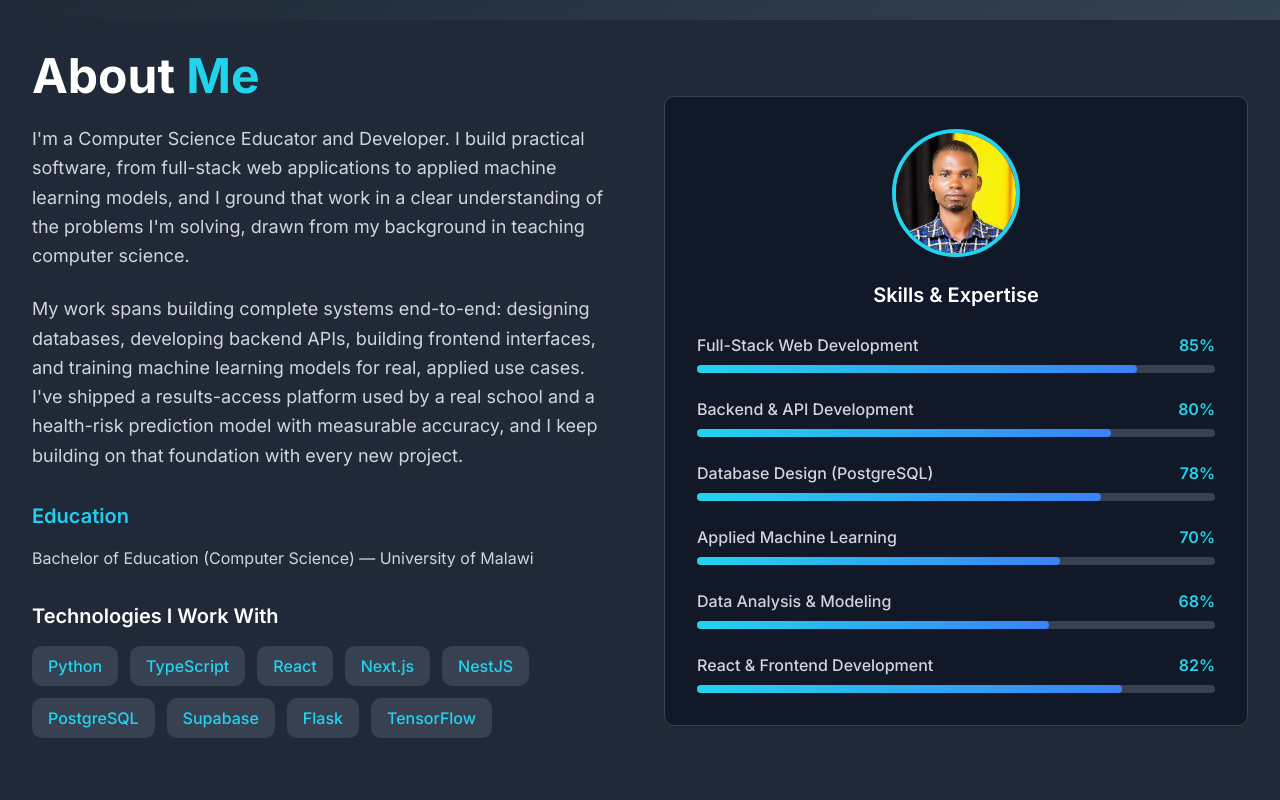
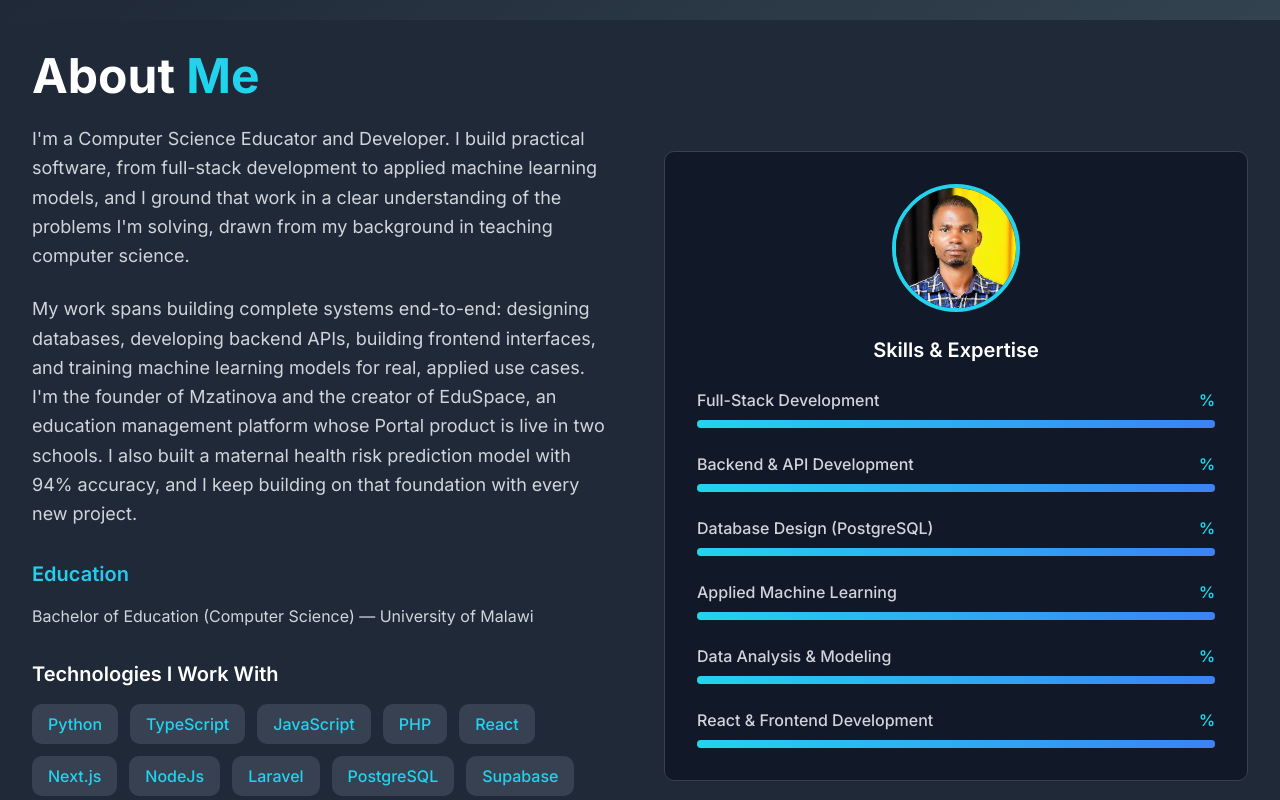
Before and after one commit to mzati-dev/wadimkweza-portfolio, a React (Vite) app: page / in a window 1280 px wide. Shown: the part 780-1580 px from the top of the page. Built offline with nearby package versions, Linux system fonts and the light colour scheme; grey boxes are pictures that could not be loaded.

Commit message:
Revise About component with updated skills and description
Updated skills and technologies lists, and revised the personal description to include new projects and achievements.

```diff
--- a/src/components/About.tsx
+++ b/src/components/About.tsx
@@ -3,16 +3,16 @@ import { Card, CardContent } from '@/components/ui/card';
 
 const About: React.FC = () => {
   const skills = [
-    { name: "Full-Stack Web Development", level: 85 },
-    { name: "Backend & API Development", level: 80 },
-    { name: "Database Design (PostgreSQL)", level: 78 },
-    { name: "Applied Machine Learning", level: 70 },
-    { name: "Data Analysis & Modeling", level: 68 },
-    { name: "React & Frontend Development", level: 82 },
+    { name: "Full-Stack Development"},
+    { name: "Backend & API Development"},
+    { name: "Database Design (PostgreSQL)"},
+    { name: "Applied Machine Learning"},
+    { name: "Data Analysis & Modeling"},
+    { name: "React & Frontend Development"},
   ];
 
   const technologies = [
-    "Python", "TypeScript", "React", "Next.js", "NestJS",
+    "Python", "TypeScript", "JavaScript", "PHP", "React", "Next.js", "NodeJs", "Laravel",
     "PostgreSQL", "Supabase", "Flask", "TensorFlow"
   ];
 
@@ -25,17 +25,19 @@ const About: React.FC = () => {
               About <span className="text-cyan-400">Me</span>
             </h2>
             <p className="text-lg text-gray-300 mb-6 leading-relaxed">
-              I'm a Computer Science Educator and Developer. I build practical software, from
-              full-stack web applications to applied machine learning models, and I ground that
-              work in a clear understanding of the problems I'm solving, drawn from my background
-              in teaching computer science.
+             I'm a Computer Science Educator and Developer. I build practical software,
+              from full-stack development to applied machine learning models,
+              and I ground that work in a clear understanding of the problems I'm solving,
+              drawn from my background in teaching computer science.
             </p>
             <p className="text-lg text-gray-300 mb-8 leading-relaxed">
-              My work spans building complete systems end-to-end: designing databases, developing
-              backend APIs, building frontend interfaces, and training machine learning models for
-              real, applied use cases. I've shipped a results-access platform used by a real school
-              and a health-risk prediction model with measurable accuracy, and I keep building on
-              that foundation with every new project.
+              My work spans building complete systems end-to-end: designing databases,
+              developing backend APIs, building frontend interfaces,
+              and training machine learning models for real, applied use cases.
+              I'm the founder of Mzatinova and the creator of EduSpace, an education management platform
+              whose Portal product is live in two schools.
+              I also built a maternal health risk prediction model with 94% accuracy,
+              and I keep building on that foundation with every new project.
             </p>
             <div className="mb-8">
               <h3 className="text-xl font-semibold text-transparent bg-clip-text bg-gradient-to-r from-cyan-400 to-blue-500 mb-4">
```
